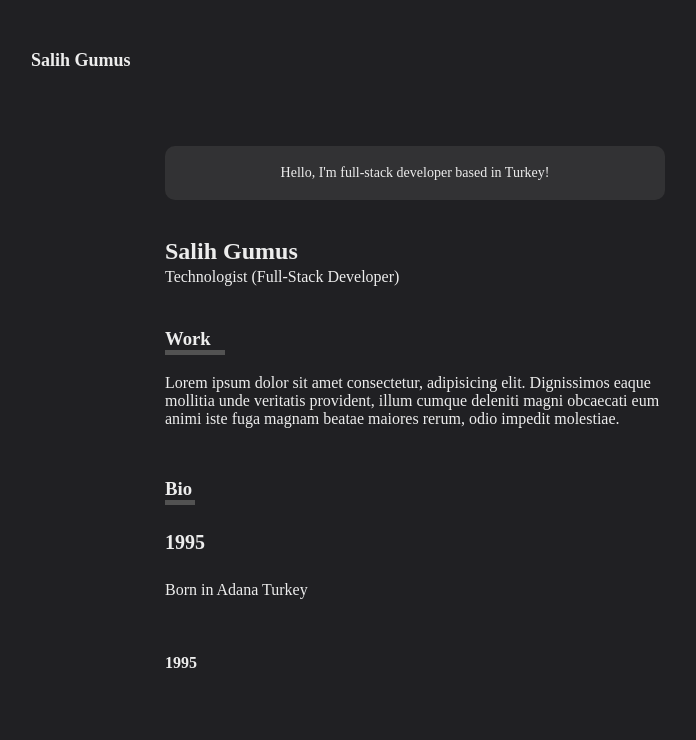
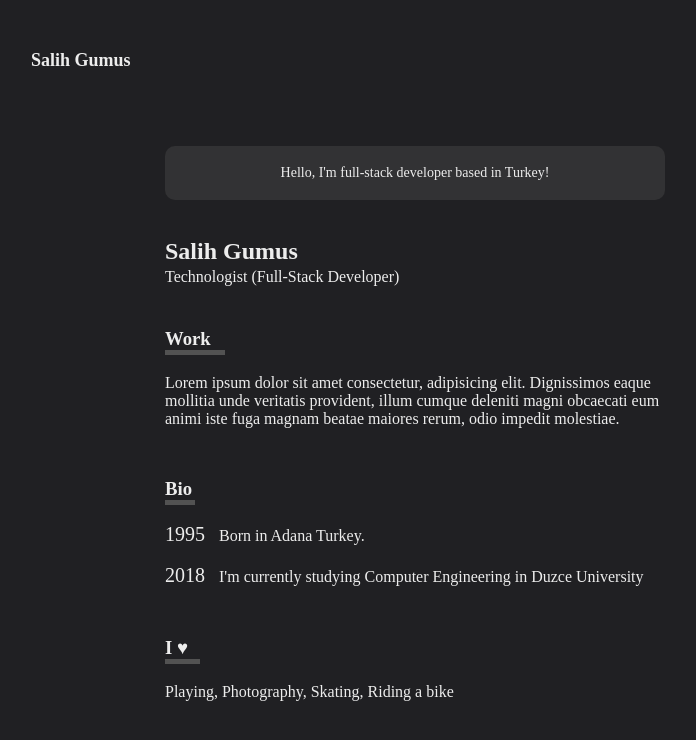
Before and after one commit to salih-g/personal-website, a Vue app: page / in a window 1280 px wide. Shown: the top 740 px of the page, without its empty margins (225-921 px from the left). Built offline with nearby package versions, Linux system fonts and the light colour scheme; a web font is replaced by a local one.

Commit message:
Bio love

```diff
--- a/src/App.vue
+++ b/src/App.vue
@@ -9,16 +9,18 @@
 			/>
 			<Work />
 			<Bio />
+			<Love hobys="Playing, Photography, Skating, Riding a bike" />
 		</article>
 	</div>
 </template>
 
 <script>
-import Navbar from './components/Navbar.vue';
-import Introduction from './components/Introduction.vue';
-import Title from './components/Title.vue';
-import Work from './components/Work.vue';
-import Bio from './components/Bio.vue';
+import Navbar from '@/components/Navbar.vue';
+import Introduction from '@/components/Introduction.vue';
+import Title from '@/components/Title.vue';
+import Work from '@/components/Work.vue';
+import Bio from '@/components/Bio.vue';
+import Love from '@/components/Love.vue';
 
 export default {
 	name: 'App',
@@ -28,6 +30,7 @@ export default {
 		Title,
 		Work,
 		Bio,
+		Love,
 	},
 };
 </script>
--- a/src/components/Bio.vue
+++ b/src/components/Bio.vue
@@ -3,13 +3,13 @@
 		<h3 class="title">Bio</h3>
 		<div class="bio">
 			<div class="born">
-				<h4>1995</h4>
-				<p>Born in Adana Turkey</p>
+				<span class="span">1995</span>
+				Born in Adana Turkey.
 			</div>
 			<br />
 			<div class="school">
-				<h4>1995</h4>
-				<p></p>
+				<span class="span">2018</span>
+				I'm currently studying Computer Engineering in Duzce University
 			</div>
 		</div>
 	</div>
@@ -30,7 +30,10 @@ export default {
 	border-bottom: 5px solid #525252;
 	width: 30px;
 }
-.born h4 {
+
+.span {
 	font-size: 20px;
+	display: inline-block;
+	margin-right: 10px;
 }
 </style>
--- /dev/null
+++ b/src/components/Love.vue
@@ -0,0 +1,27 @@
+<template>
+	<div class="main">
+		<h3 class="title">I ♥</h3>
+		<p>
+			{{ hobys }}
+		</p>
+	</div>
+</template>
+
+<script>
+export default {
+	name: 'Love',
+	props: {
+		hobys: String,
+	},
+};
+</script>
+
+<style scoped>
+.main {
+	margin-top: 50px;
+}
+.title {
+	border-bottom: 5px solid #525252;
+	width: 35px;
+}
+</style>
```
